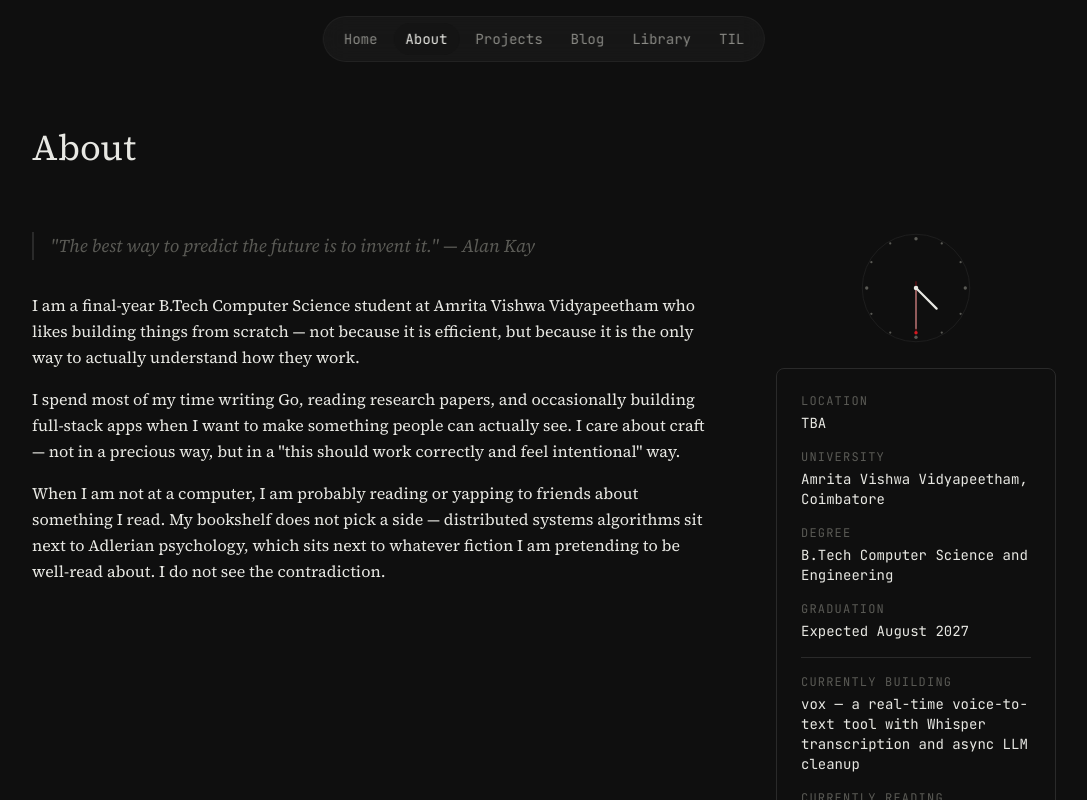
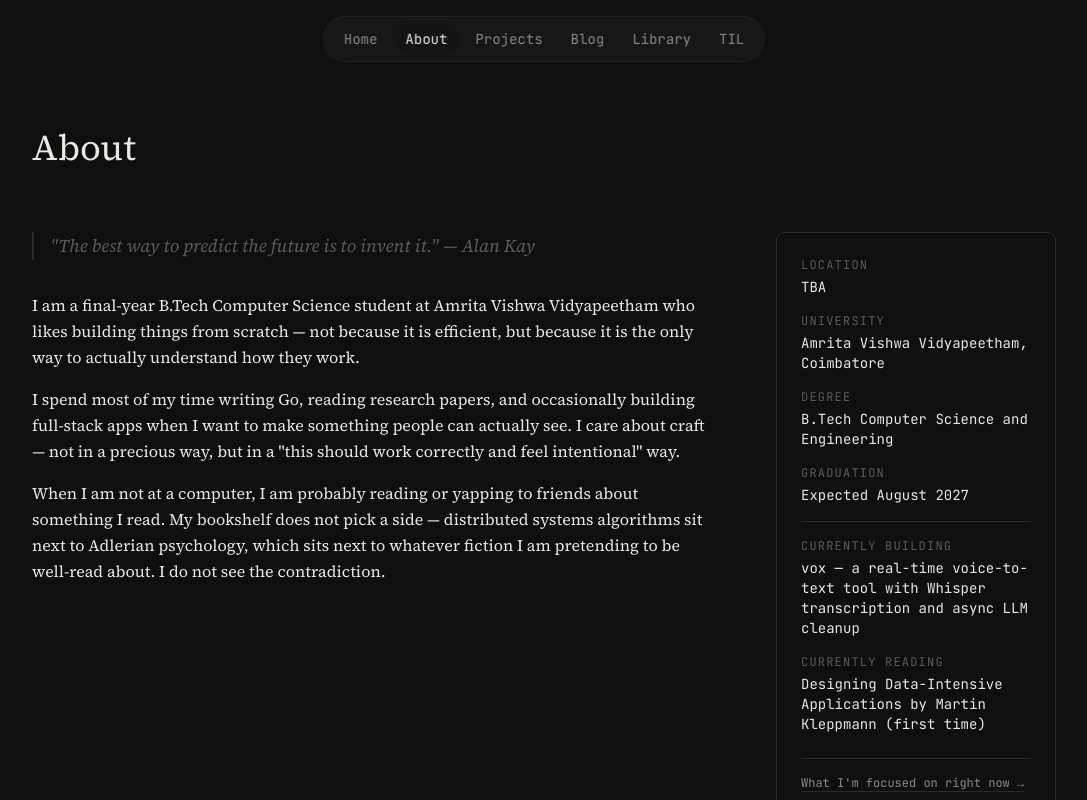
Before and after one commit to KiranRajeev-KV/KiranRajeev-KV.github.io, a React (Vite) app: page /about in a window 1280 px wide. Shown: the top 800 px of the page, without its empty margins (96-1183 px from the left). Built offline with nearby package versions, Linux system fonts and the light colour scheme.

Commit message:
refactor(ui): remove Nothing clock from about page
Delete ist-clock and nothing-clock components. Remove clock from
about page sidebar. Simplify info card layout.

```diff
--- a/src/components/ist-clock.tsx
+++ /dev/null
@@ -1,50 +0,0 @@
-import { useEffect, useState } from 'react'
-import { motion } from 'motion/react'
-
-export function ISTClock() {
-  const [time, setTime] = useState('')
-  const [blink, setBlink] = useState(true)
-
-  useEffect(() => {
-    const updateTime = () => {
-      const now = new Date()
-      const ist = new Date(now.getTime() + 5.5 * 60 * 60 * 1000)
-      const h = ist.getUTCHours().toString().padStart(2, '0')
-      const m = ist.getUTCMinutes().toString().padStart(2, '0')
-      const s = ist.getUTCSeconds().toString().padStart(2, '0')
-      setTime(`${h}:${m}:${s}`)
-    }
-
-    updateTime()
-    const timer = setInterval(updateTime, 1000)
-    const blinkTimer = setInterval(() => setBlink((b) => !b), 500)
-
-    return () => {
-      clearInterval(timer)
-      clearInterval(blinkTimer)
-    }
-  }, [])
-
-  return (
-    <motion.div
-      initial={{ opacity: 0 }}
-      animate={{ opacity: 1 }}
-      transition={{ delay: 0.3 }}
-      className="mb-6 rounded-lg border border-border p-4 font-mono text-sm"
-    >
-      <div className="flex items-center gap-2 text-fg-subtle">
-        <span className="text-accent">$</span>
-        <span>date</span>
-      </div>
-      <div className="mt-1 text-fg">
-        {time.split(':').map((part, i) => (
-          <span key={i}>
-            {part}
-            {i < 2 && <span className={blink ? 'opacity-100' : 'opacity-30'}>:</span>}
-          </span>
-        ))}
-        <span className="ml-2 text-fg-subtle">IST</span>
-      </div>
-    </motion.div>
-  )
-}
--- a/src/components/nothing-clock.tsx
+++ /dev/null
@@ -1,94 +0,0 @@
-import { useEffect, useState } from 'react'
-import { motion } from 'motion/react'
-
-export function NothingClock() {
-  const [time, setTime] = useState(new Date())
-
-  useEffect(() => {
-    const update = () => {
-      const now = new Date()
-      setTime(new Date(now.getTime() + 5.5 * 60 * 60 * 1000))
-    }
-    update()
-    const timer = setInterval(update, 1000)
-    return () => clearInterval(timer)
-  }, [])
-
-  const hours = time.getUTCHours() % 12
-  const minutes = time.getUTCMinutes()
-  const seconds = time.getUTCSeconds()
-
-  const hourDeg = hours * 30 + minutes * 0.5
-  const minuteDeg = minutes * 6
-  const secondDeg = seconds * 6
-
-  const markers = Array.from({ length: 12 }, (_, i) => {
-    const angle = (i * 30 - 90) * (Math.PI / 180)
-    const isQuarter = i % 3 === 0
-    const r = isQuarter ? 44 : 46
-    const x = 50 + r * Math.cos(angle)
-    const y = 50 + r * Math.sin(angle)
-    return { x, y, r: isQuarter ? 1.5 : 1 }
-  })
-
-  return (
-    <motion.div
-      initial={{ opacity: 0 }}
-      animate={{ opacity: 1 }}
-      transition={{ delay: 0.3 }}
-      className="mb-6 flex items-center justify-center"
-    >
-      <svg viewBox="0 0 100 100" className="h-28 w-28" fill="none">
-        {/* Outer circle */}
-        <circle
-          cx="50"
-          cy="50"
-          r="48"
-          stroke="currentColor"
-          strokeWidth="0.5"
-          className="text-border"
-        />
-
-        {/* Hour markers */}
-        {markers.map((m, i) => (
-          <circle key={i} cx={m.x} cy={m.y} r={m.r} className="fill-fg-subtle" />
-        ))}
-
-        {/* Hour hand */}
-        <line
-          x1="50"
-          y1="50"
-          x2="50"
-          y2="24"
-          stroke="currentColor"
-          strokeWidth="2"
-          strokeLinecap="round"
-          className="text-fg"
-          style={{ transformOrigin: '50px 50px', transform: `rotate(${hourDeg}deg)` }}
-        />
-
-        {/* Minute hand */}
-        <line
-          x1="50"
-          y1="50"
-          x2="50"
-          y2="14"
-          stroke="currentColor"
-          strokeWidth="1.5"
-          strokeLinecap="round"
-          className="text-fg-muted"
-          style={{ transformOrigin: '50px 50px', transform: `rotate(${minuteDeg}deg)` }}
-        />
-
-        {/* Second hand — Nothing red */}
-        <g style={{ transformOrigin: '50px 50px', transform: `rotate(${secondDeg}deg)` }}>
-          <line x1="50" y1="56" x2="50" y2="10" stroke="#D71921" strokeWidth="0.5" />
-          <circle cx="50" cy="10" r="1.5" fill="#D71921" />
-        </g>
-
-        {/* Center dot */}
-        <circle cx="50" cy="50" r="2" className="fill-fg" />
-      </svg>
-    </motion.div>
-  )
-}
--- a/src/routes/about.tsx
+++ b/src/routes/about.tsx
@@ -3,7 +3,6 @@ import { about } from '../data/about'
 import { Section } from '../components/section'
 import { SkillCloud } from '../components/skill-tag'
 import { Timeline } from '../components/timeline'
-import { NothingClock } from '../components/nothing-clock'
 import { TextReveal } from '../components/text-reveal'
 
 export const Route = createFileRoute('/about')({
@@ -45,7 +44,6 @@ function AboutPage() {
 
           <div>
             <Section delay={0.15}>
-              <NothingClock />
               <div className="sticky top-32 rounded-lg border border-border p-6">
                 <dl className="space-y-4">
                   <div>
```
